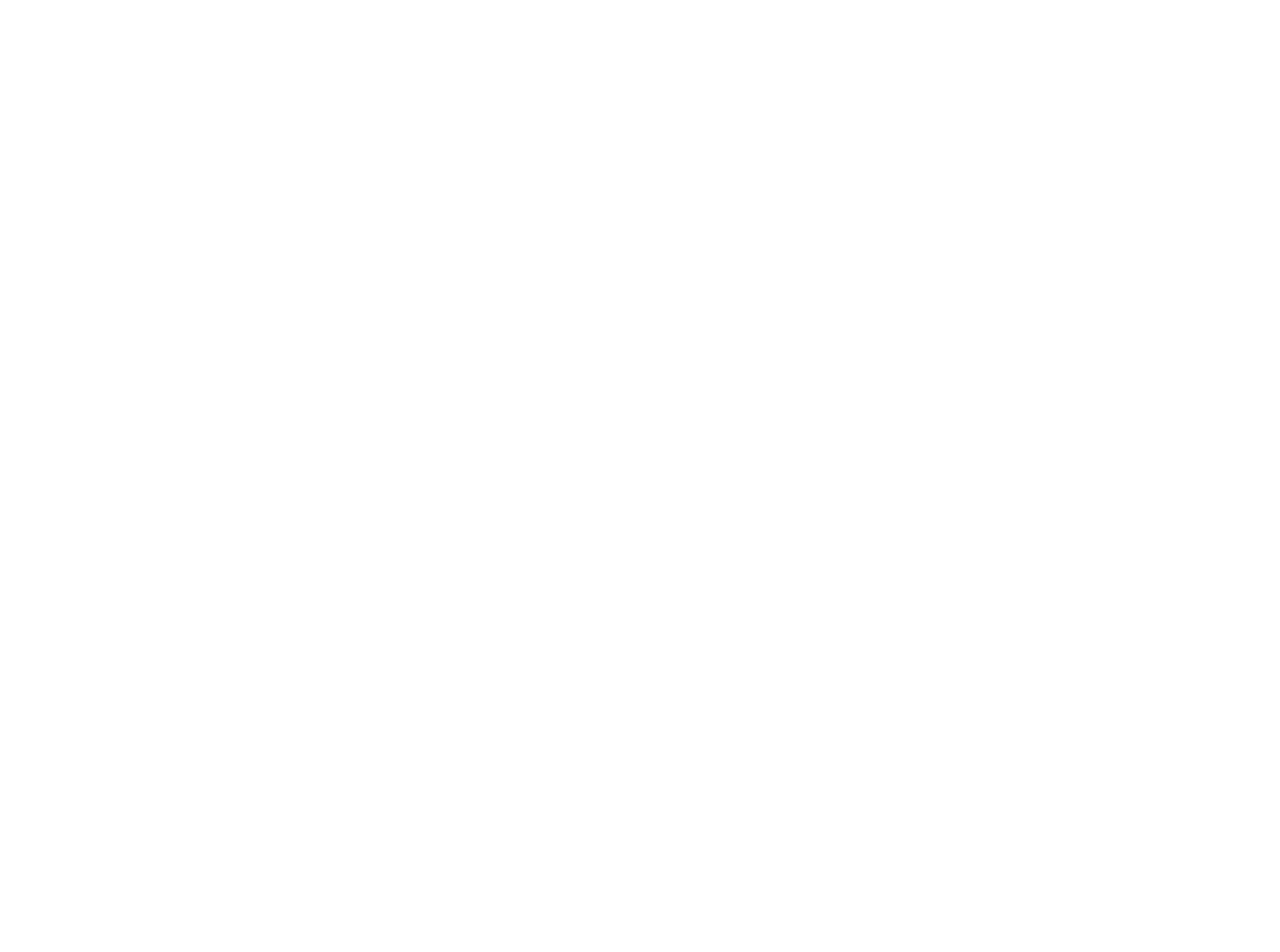
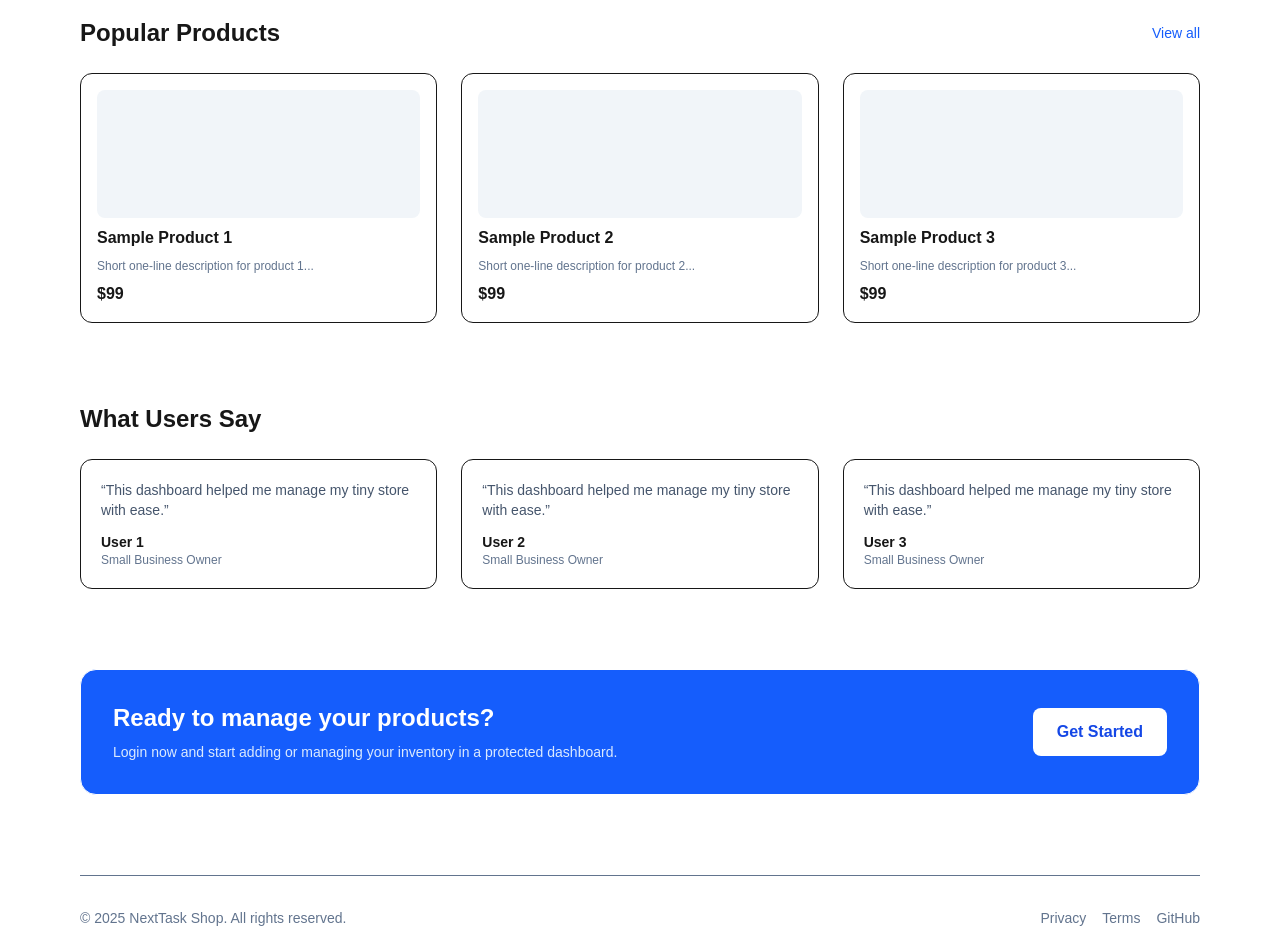
Before and after one commit to Rakibislam22/first-next-app, a Next.js app: page / in a window 1280 px wide. Shown: the part 745-1697 px from the top of the page. Before the commit the page ends 800 px from the top, so only its background shows below. Built offline with nearby package versions, Linux system fonts and the light colour scheme.

Commit message:
Add other section and footer

```diff
--- a/app/page.tsx
+++ b/app/page.tsx
@@ -53,7 +53,78 @@ export default function HomePage() {
         </div>
       </section>
 
+      {/* Section 2 – Items preview */}
+      <section className="space-y-6">
+        <div className="flex items-center justify-between">
+          <h2 className="text-2xl font-semibold">Popular Products</h2>
+          <Link href="/products" className="text-sm text-blue-600 hover:underline">
+            View all
+          </Link>
+        </div>
+        <div className="grid md:grid-cols-3 gap-6">
+          {[1, 2, 3].map((i) => (
+            <div
+              key={i}
+              className="p-4 rounded-xl bg-white border hover:shadow-sm transition flex flex-col gap-2"
+            >
+              <div className="h-32 rounded-lg bg-slate-100"></div>
+              <h3 className="font-semibold">Sample Product {i}</h3>
+              <p className="text-xs text-slate-500">Short one-line description for product {i}...</p>
+              <p className="font-semibold">$99</p>
+            </div>
+          ))}
+        </div>
+      </section>
 
+      {/* Section 3 – Testimonials */}
+      <section id="testimonials" className="space-y-6">
+        <h2 className="text-2xl font-semibold">What Users Say</h2>
+        <div className="grid md:grid-cols-3 gap-6">
+          {[1, 2, 3].map((i) => (
+            <div key={i} className="p-5 rounded-xl bg-white border">
+              <p className="text-sm text-slate-600 mb-3">
+                “This dashboard helped me manage my tiny store with ease.”
+              </p>
+              <p className="text-sm font-semibold">User {i}</p>
+              <p className="text-xs text-slate-500">Small Business Owner</p>
+            </div>
+          ))}
+        </div>
+      </section>
+
+      {/* Section 4 – Banner */}
+      <section className="rounded-2xl border bg-blue-600 text-white p-8 flex flex-col md:flex-row items-center justify-between gap-4">
+        <div>
+          <h2 className="text-2xl font-semibold mb-2">Ready to manage your products?</h2>
+          <p className="text-sm text-blue-100">
+            Login now and start adding or managing your inventory in a protected dashboard.
+          </p>
+        </div>
+        <Link
+          href="/login"
+          className="px-6 py-3 rounded-lg bg-white text-blue-700 font-semibold hover:bg-blue-50"
+        >
+          Get Started
+        </Link>
+      </section>
+
+      {/* Footer */}
+      <footer id="contact" className="border-t pt-8 pb-6 text-sm text-slate-500">
+        <div className="flex flex-col md:flex-row justify-between gap-4">
+          <p>© {new Date().getFullYear()} NextTask Shop. All rights reserved.</p>
+          <div className="flex gap-4">
+            <Link href="#" className="hover:text-blue-600">
+              Privacy
+            </Link>
+            <Link href="#" className="hover:text-blue-600">
+              Terms
+            </Link>
+            <Link href="#" className="hover:text-blue-600">
+              GitHub
+            </Link>
+          </div>
+        </div>
+      </footer>
     </div>
   );
 }
```
